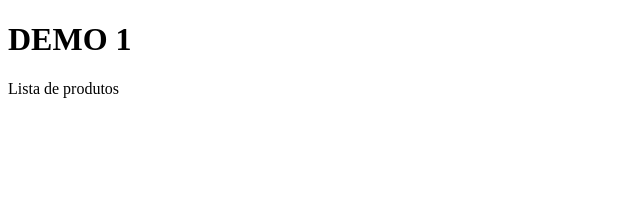
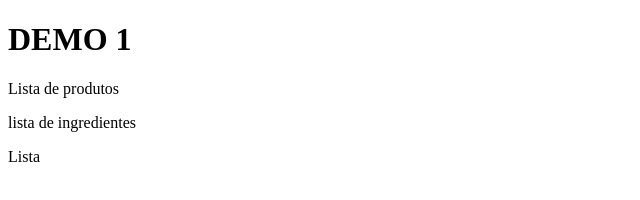
Before and after one commit to dasilvaiuri/Demo1, a plain HTML site: page WebContent/index.html in a window 1280 px wide. Shown: the whole page, without its empty margins (0-640 px from the left). Drawn offline with Linux system fonts and the light colour scheme.

Commit message:
lista de ingredientes v1.1

```diff
--- a/WebContent/index.html
+++ b/WebContent/index.html
@@ -7,5 +7,7 @@
 <body>
 	<h1>DEMO 1</h1>
 	<p>Lista de produtos</p>
+	<span>lista de ingredientes</span>
+	<p>Lista</p>
 </body>
 </html>
```
